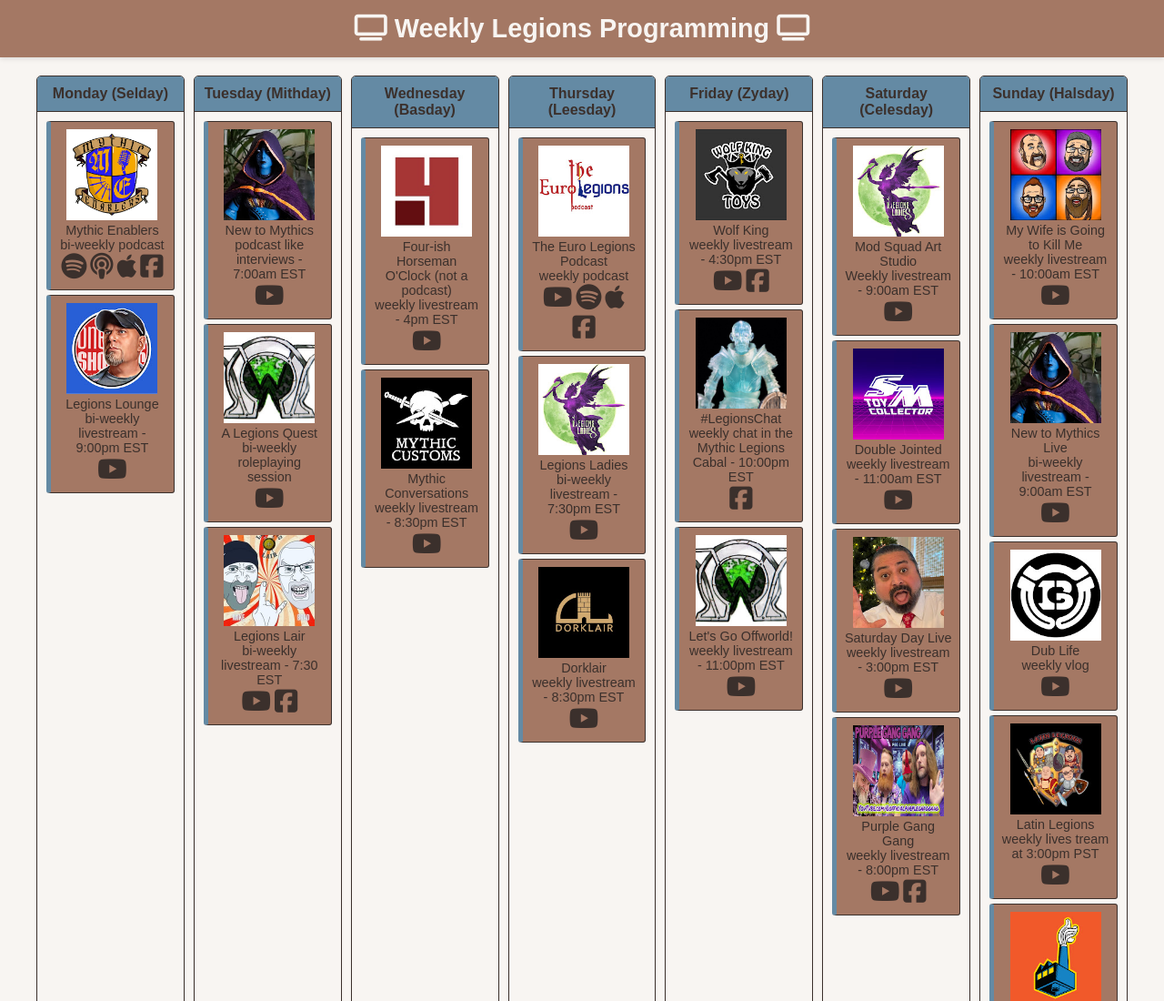
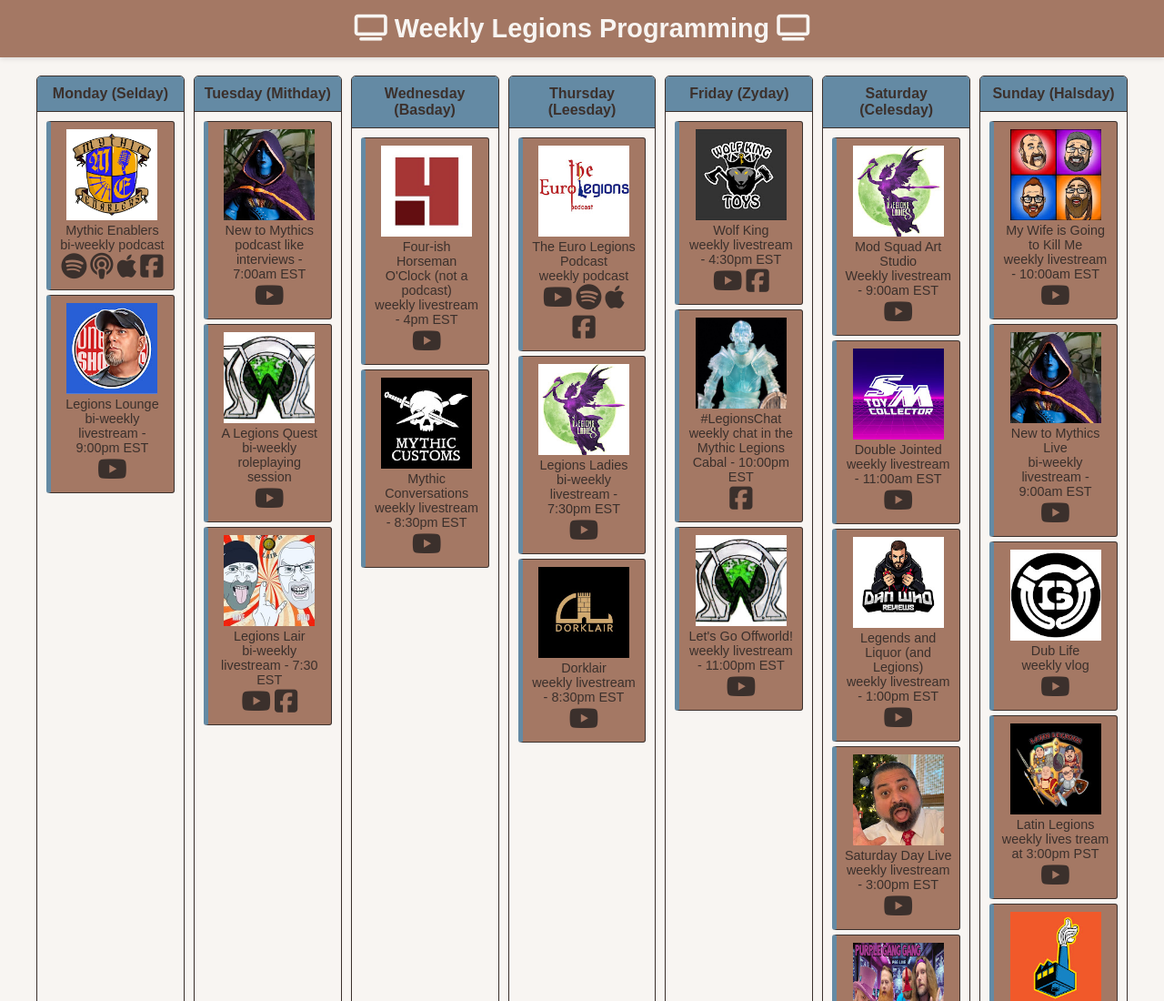
Before and after one commit to kirbnet/CommunityProgramming, a plain HTML site: page index.html in a window 1280 px wide. Shown: the top 1100 px of the page at 91% size. Drawn offline with Linux system fonts and the light colour scheme.

Commit message:
Added Legends and Liquor

```diff
--- a/index.html
+++ b/index.html
@@ -152,6 +152,12 @@
                         <a href="https://www.youtube.com/@SaturdayMorningToyCollector"><i class="fa-brands fa-youtube"></i></a>
                     </div>
                     <div class="event-item">
+                        <img src="logos/danwho.jpg" height="100" width="100" alt="Dan Who Reviews" /><br />
+                        Legends and Liquor (and Legions)<br />
+                        weekly livestream - 1:00pm EST<br />
+                        <a href="https://www.youtube.com/@DanWhoReviews"><i class="fa-brands fa-youtube"></i></a>
+                    </div>
+                    <div class="event-item">
                         <img src="logos/hedgehogaction.jpg" height="100" width="100" alt="Saturday Day Live" /><br />
                         Saturday Day Live<br />
                         weekly livestream - 3:00pm EST<br />
```
Also changed, not shown: logos/danwho.jpg (added).
